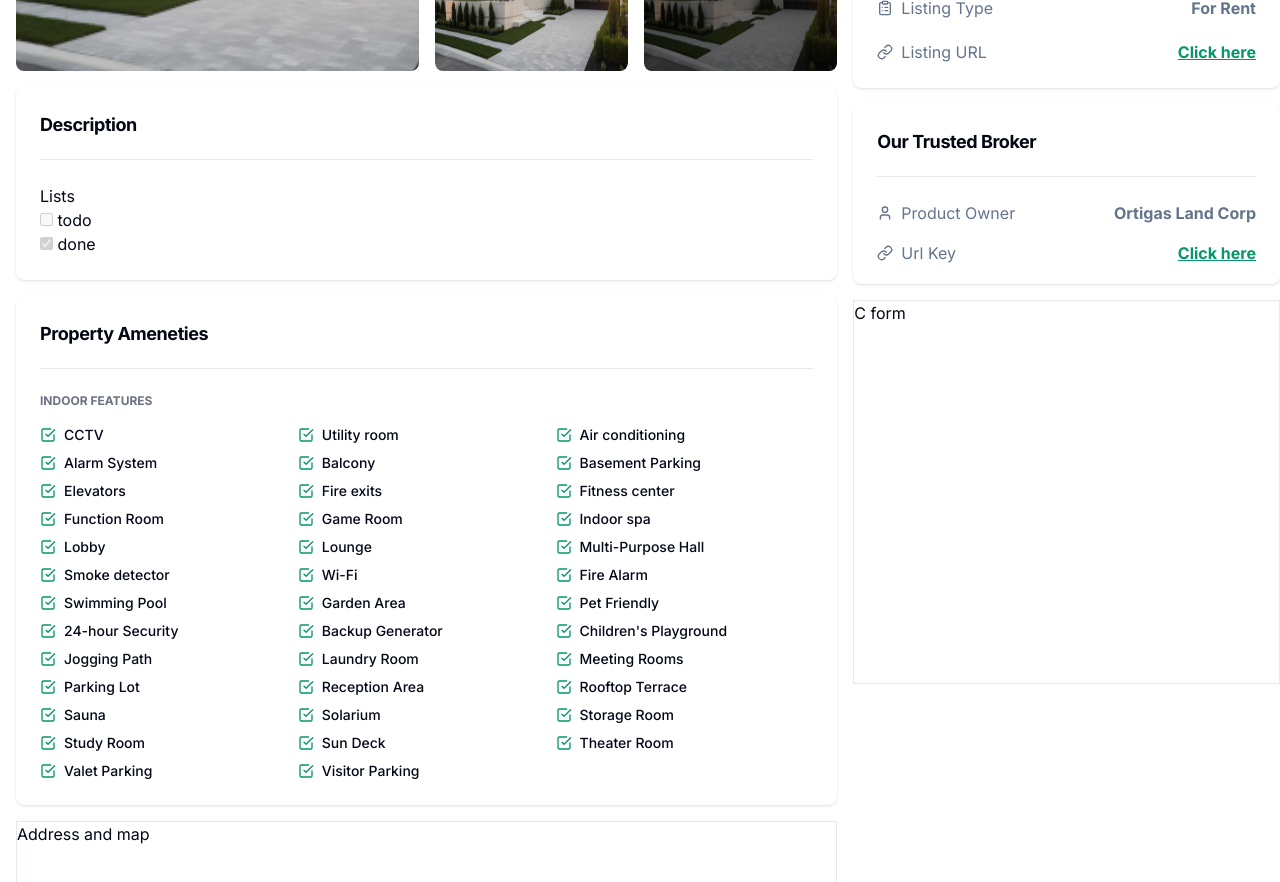
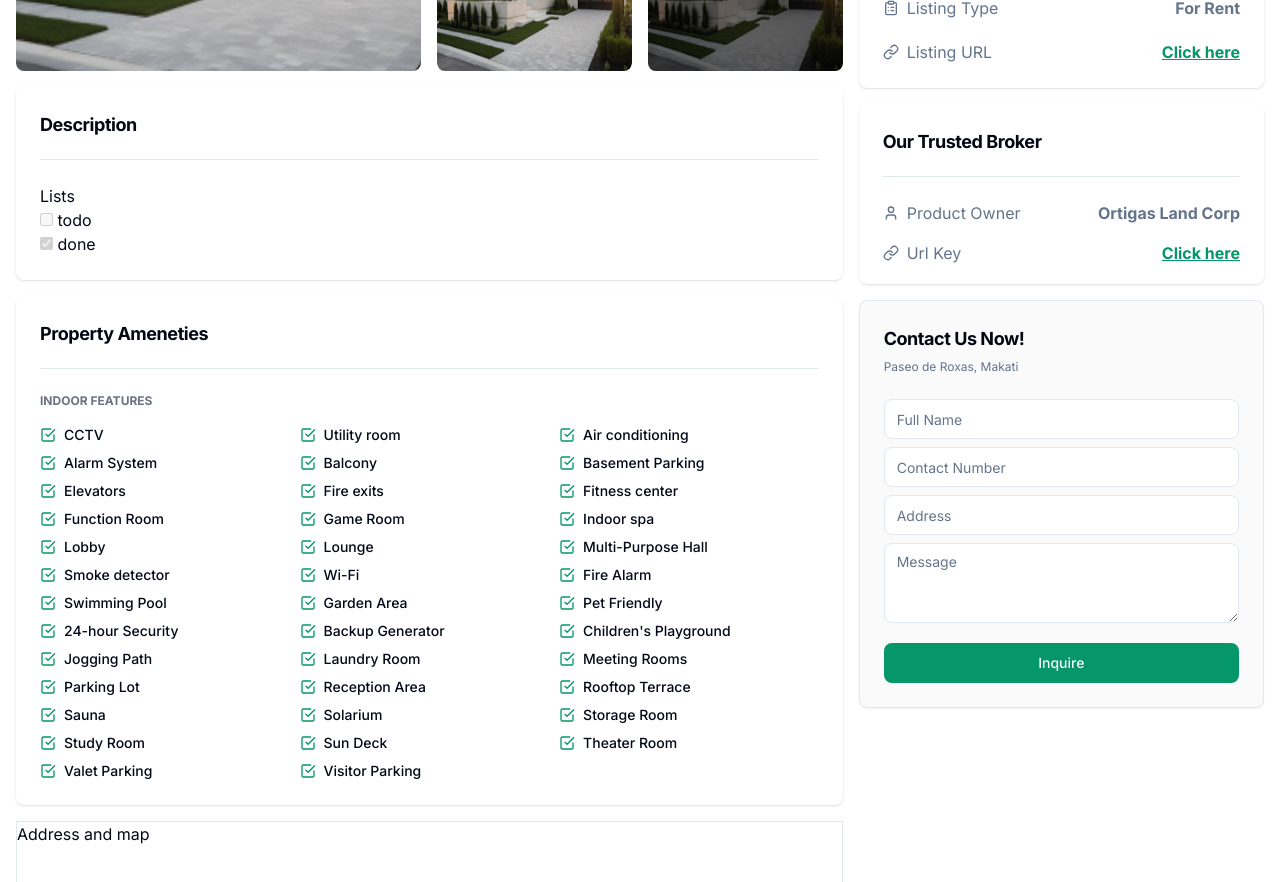
Before and after one commit to mytreehouse-ai/cygnus-a, a Next.js app: page /listings/gelo in a window 1280 px wide. Shown: the part 669-1551 px from the top of the page. Built offline with nearby package versions, Linux system fonts and the light colour scheme.

Commit message:
feat(listing details): Add ContactForm component

```diff
--- a/app/listings/gelo/page.tsx
+++ b/app/listings/gelo/page.tsx
@@ -1,5 +1,6 @@
 import Amenities from "@/components/listings/details/amenities";
 import Broker from "@/components/listings/details/broker";
+import ContactForm from "@/components/listings/details/contact-form";
 import Description from "@/components/listings/details/description";
 import Galery from "@/components/listings/details/galery";
 import Overview from "@/components/listings/details/overview";
@@ -21,8 +22,8 @@ function PropertyDetails() {
         </p>
         <h3 className="text-3xl font-bold text-emerald-600">$146,000</h3>
       </section>
-      <div className="lg:grid lg:grid-cols-3">
-        <div className="w-full space-y-4 px-4 py-10 lg:col-span-2">
+      <div className="px-4 lg:grid lg:grid-cols-3 lg:gap-x-4">
+        <div className="w-full space-y-4 py-10 lg:col-span-2">
           <section className="grid gap-4">
             <Galery />
             <div className="block lg:hidden">
@@ -38,7 +39,7 @@ function PropertyDetails() {
           <section className="grid gap-y-4">
             <Amenities />
             <div className="block lg:hidden">
-              <div className="h-96 border">C form</div>
+              <ContactForm />
             </div>
           </section>
           <section>
@@ -48,7 +49,7 @@ function PropertyDetails() {
         <div className="hidden h-full space-y-4 py-10 lg:block">
           <Overview />
           <Broker />
-          <div className="h-96 border">C form</div>
+          <ContactForm />
         </div>
       </div>
     </main>
--- a/components/listings/details/contact-form/index.tsx
+++ b/components/listings/details/contact-form/index.tsx
@@ -1,7 +1,112 @@
 "use client";
 
+import { Button } from "@/components/ui/button";
+import { Card, CardContent, CardHeader, CardTitle } from "@/components/ui/card";
+import { Form, FormControl, FormField, FormItem } from "@/components/ui/form";
+import { Input } from "@/components/ui/input";
+import { Textarea } from "@/components/ui/textarea";
+import { useForm } from "react-hook-form";
+
 function ContactForm() {
-  return <div></div>;
+  const contactUsForm = useForm();
+
+  const onSubmit = () => {
+    console.log("submit");
+  };
+
+  return (
+    <Card className="border bg-neutral-50 shadow-sm ">
+      <CardHeader>
+        <CardTitle className="inline-flex items-center gap-x-2 text-lg font-bold text-gray-950">
+          Contact Us Now!
+        </CardTitle>
+        <p className="text-xs font-normal text-slate-500">
+          Paseo de Roxas, Makati
+        </p>
+      </CardHeader>
+      <CardContent>
+        <Form {...contactUsForm}>
+          <form
+            name="search-property-form"
+            onSubmit={contactUsForm.handleSubmit(onSubmit)}
+            className="flex flex-col gap-y-2"
+          >
+            <FormField
+              control={contactUsForm.control}
+              name="bathroom"
+              render={({ field }) => (
+                <FormItem className="w-auto md:w-full">
+                  <FormControl>
+                    <Input
+                      placeholder="Full Name"
+                      {...field}
+                      value={field.value}
+                      className="w-full rounded-lg text-sm md:w-full"
+                    />
+                  </FormControl>
+                </FormItem>
+              )}
+            />
+
+            <FormField
+              control={contactUsForm.control}
+              name="bathroom"
+              render={({ field }) => (
+                <FormItem className="w-auto md:w-full">
+                  <FormControl>
+                    <Input
+                      placeholder="Contact Number"
+                      {...field}
+                      value={field.value}
+                      className="w-full rounded-lg text-sm md:w-full"
+                      type="number"
+                    />
+                  </FormControl>
+                </FormItem>
+              )}
+            />
+
+            <FormField
+              control={contactUsForm.control}
+              name="bathroom"
+              render={({ field }) => (
+                <FormItem className="w-auto md:w-full">
+                  <FormControl>
+                    <Input
+                      placeholder="Address"
+                      {...field}
+                      value={field.value}
+                      className="w-full rounded-lg text-sm md:w-full"
+                    />
+                  </FormControl>
+                </FormItem>
+              )}
+            />
+
+            <FormField
+              control={contactUsForm.control}
+              name="bathroom"
+              render={({ field }) => (
+                <FormItem className="w-auto md:w-full">
+                  <FormControl>
+                    <Textarea
+                      placeholder="Message"
+                      {...field}
+                      value={field.value}
+                      className="w-full rounded-lg text-sm md:w-full"
+                    />
+                  </FormControl>
+                </FormItem>
+              )}
+            />
+            <Button className="order-2 mt-3 w-full rounded-lg bg-emerald-600 hover:bg-emerald-700 focus:bg-emerald-600 active:bg-emerald-600 md:order-1">
+              Inquire
+            </Button>
+          </form>
+        </Form>
+      </CardContent>
+    </Card>
+  );
 }
 
 export default ContactForm;
```
